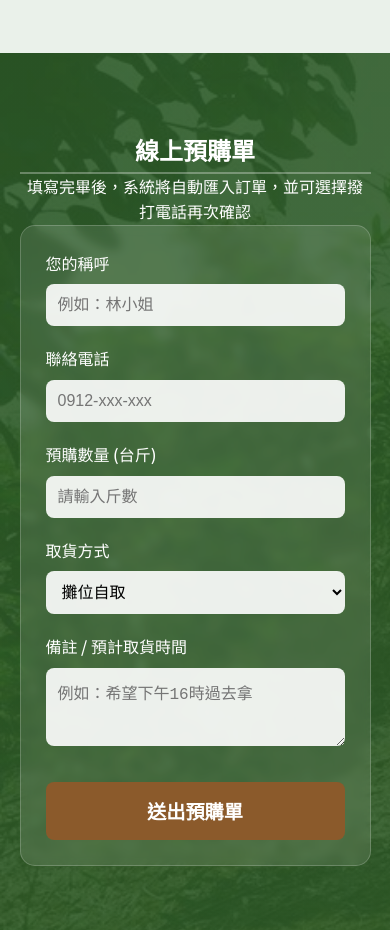
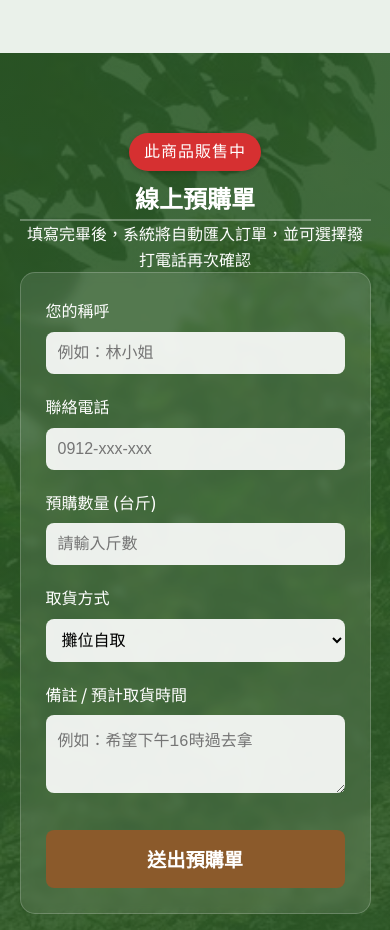
Before and after one commit to YUAN-5149/YUAN-5149.github.io, a plain HTML site: page index.html in a window 390 px wide. Shown: the part 3280-4210 px from the top of the page. Drawn offline with Linux system fonts and the light colour scheme.

Commit message:
Add status badge style and mobile adjustments
Added a red oval badge style for status indication and adjusted its display for mobile.

```diff
--- a/index.html
+++ b/index.html
@@ -111,6 +111,22 @@
             text-align: center;
         }
         .order-section h2 { color: white; border-bottom: 2px solid rgba(255,255,255,0.3); }
+
+/* === 新增：紅色橢圓形徽章樣式 === */
+        .status-badge {
+            background-color: #d63031; /* 紅色背景 */
+            color: white;              /* 白色文字 */
+            font-size: 1rem;           /* 字體大小 */
+            padding: 6px 15px;         /* 內距，撐開變成橢圓 */
+            border-radius: 50px;       /* 極大圓角產生橢圓效果 */
+            vertical-align: middle;    /* 垂直置中對齊 */
+            margin-right: 12px;        /* 與標題文字的間距 */
+            font-weight: normal;       /* 不用粗體 */
+            letter-spacing: 1px;       /* 增加字距 */
+            box-shadow: 0 2px 5px rgba(0,0,0,0.2); /* 微微陰影 */
+            display: inline-block;     /* 保持行內區塊特性 */
+        }
+
         .order-form {
             max-width: 600px;
             margin: 0 auto;
@@ -151,6 +167,12 @@
             .hero h1 { font-size: 2.5rem; }
             .about-container { flex-direction: column; }
             .order-form { padding: 25px; }
+
+/* 手機版調整徽章位置 */
+            .status-badge {
+                display: block;
+                width: fit-content;
+                margin: 0 auto 10px auto;
         }
         @keyframes navLinkFade { from { opacity: 0; transform: translateX(50px); } to { opacity: 1; transform: translateX(0px); } }
     </style>
@@ -208,7 +230,8 @@
 
     <section id="order" class="order-section">
         <div class="container">
-            <h2>線上預購單</h2>
+             <!-- 這裡是新增的部分 -->
+            <h2><span class="status-badge">此商品販售中</span>線上預購單</h2>
             <p>填寫完畢後，系統將自動匯入訂單，並可選擇撥打電話再次確認</p>
 
             <!-- 重要：所有的 input 必須要有 name 屬性，才能傳送到 Google Sheet -->
```
